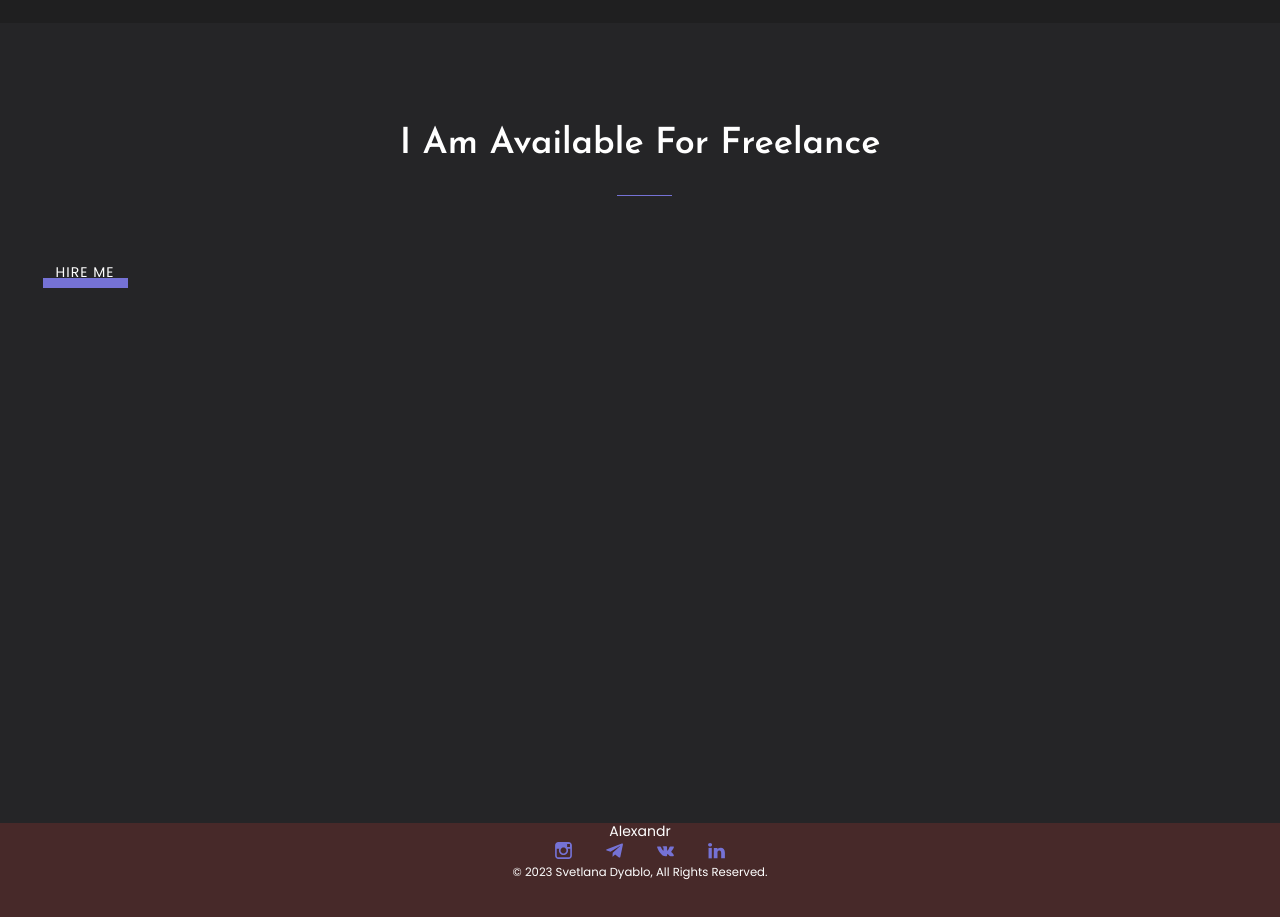
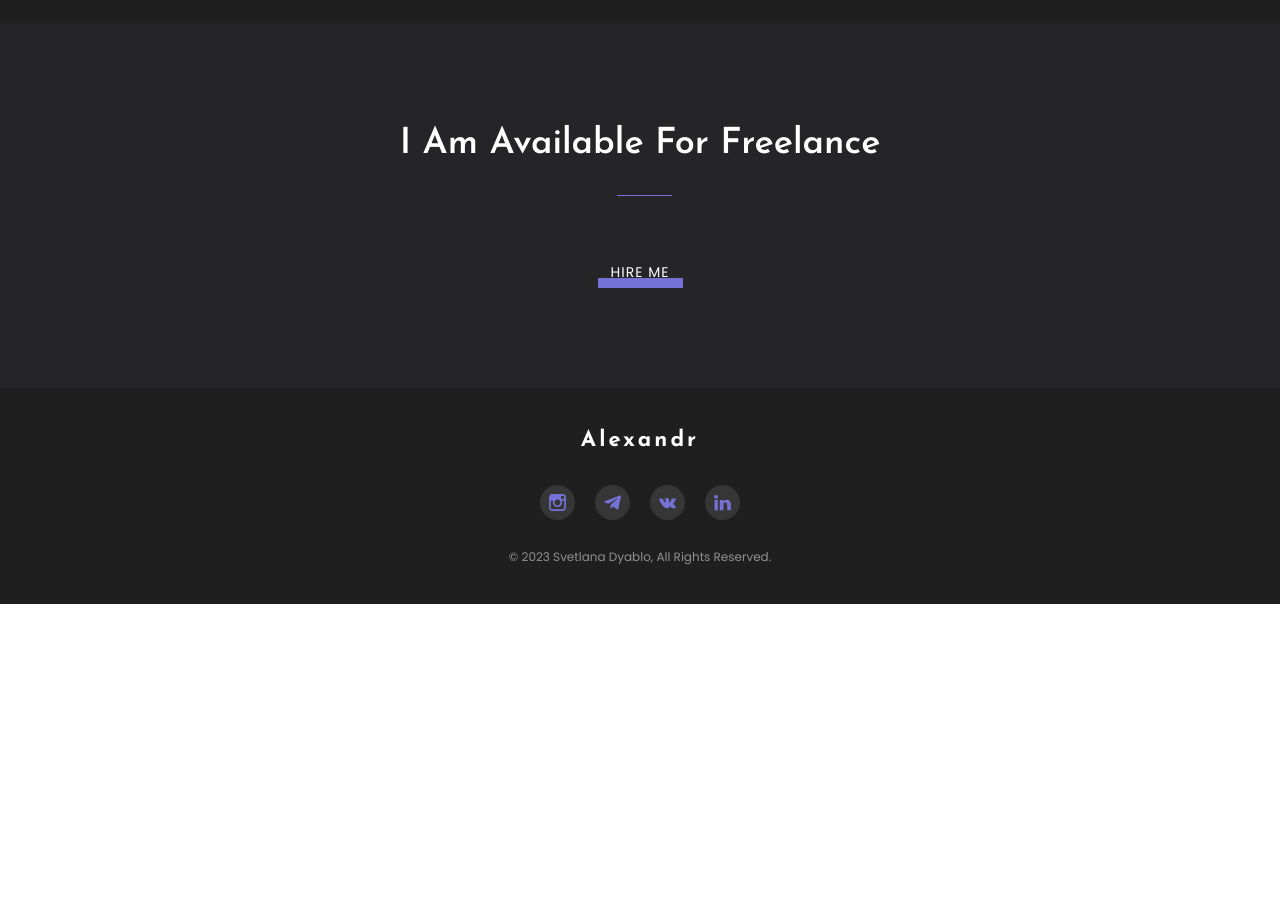
Before and after one commit to alexpodelinskii/portfolio, a React (Vite) app: page / in a window 1280 px wide. Shown: the part 4120-5037 px from the top of the page. After the commit the page ends 4724 px from the top, so only its background shows below. Built offline with nearby package versions, Linux system fonts and the light colour scheme.

Commit message:
feat: add footer styles

```diff
--- a/src/layout/footer/Footer.tsx
+++ b/src/layout/footer/Footer.tsx
@@ -1,6 +1,7 @@
 import styled from "styled-components";
 import {Icon} from "../../components/icon/Icon.tsx";
 import {FlexWrapper} from "../../components/FlexWrapper.tsx";
+import {theme} from "../../styles/Theme.ts";
 
 export const Footer = () => {
     return (
@@ -38,14 +39,42 @@
 };
 
 const StyledFooter = styled.footer`
-    min-height: 100vh;
-    background-color: #472929;
+    padding: 40px 0;
+    background-color: ${theme.colors.primaryBg};
 `
-const Name = styled.h4``
+const Name = styled.span`
+    font-family: 'Josefin Sans', sans-serif;
+    font-weight: 700;
+    font-size: 22px;
+    letter-spacing: 3px;
+`
 const SocialList = styled.ul`
-    gap: 30px;
+    gap: 20px;
     display: flex;
+    margin: 30px 0;
 `
 const SocialItem = styled.li``
-const SocialLink = styled.a``
-const Copyright = styled.small``
+const SocialLink = styled.a`
+    display: flex;
+    justify-content: center;
+    align-items: center;
+    width: 35px;
+    height: 35px;
+    border-radius: 100%;
+    background-color: rgba(255, 255, 255, 0.1);
+    color: ${theme.colors.fontColorAccent};
+    &:hover{
+        background-color: ${theme.colors.fontColorAccent};
+        color: ${theme.colors.primaryBg};
+        transform: translatey(-4px);
+    }
+
+;
+`
+const Copyright = styled.small`
+    font-weight: 400;
+    font-size: 12px;
+    text-align: center;
+    opacity: 0.5;
+
+`
--- a/src/layout/sections/slogan/Slogan.tsx
+++ b/src/layout/sections/slogan/Slogan.tsx
@@ -1,17 +1,22 @@
 import styled from "styled-components";
 import {SectionTitle} from "../../../components/SectionTitle.tsx";
 import {Button} from "../../../components/Button.tsx";
+import {Container} from "../../../components/Container.tsx";
+import {FlexWrapper} from "../../../components/FlexWrapper.tsx";
 
 export const Slogan = () => {
     return (
         <StyledSlogan>
-            <SectionTitle>I Am Available For Freelance</SectionTitle>
-            <Button>Hire me</Button>
+            <Container>
+                <FlexWrapper direction={'column'} align={'center'}>
+                    <SectionTitle>I Am Available For Freelance</SectionTitle>
+                    <Button>Hire me</Button>
+                </FlexWrapper>
+            </Container>
+
         </StyledSlogan>
     );
 };
 
 const StyledSlogan = styled.section`
-    min-height: 100vh;
-    background-color: #e8d875;
 `
--- a/src/styles/Clobal.styled.ts
+++ b/src/styles/Clobal.styled.ts
@@ -36,6 +36,7 @@
     }
 
     a {
+        cursor: pointer;
         color: ${theme.colors.fontsColor};
     }
 
```
Also changed, not shown: src/assets/images/icons-sprite.svg.
